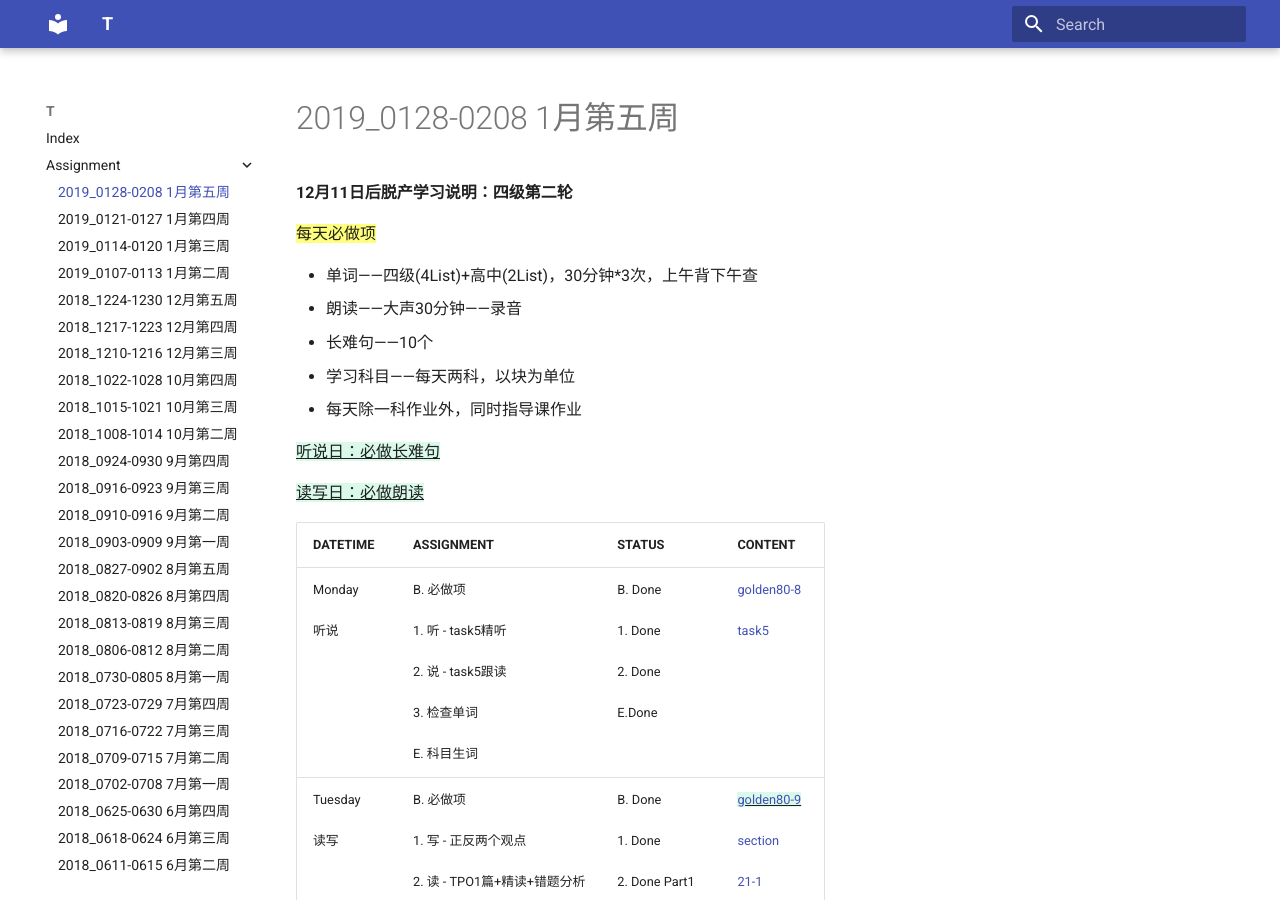
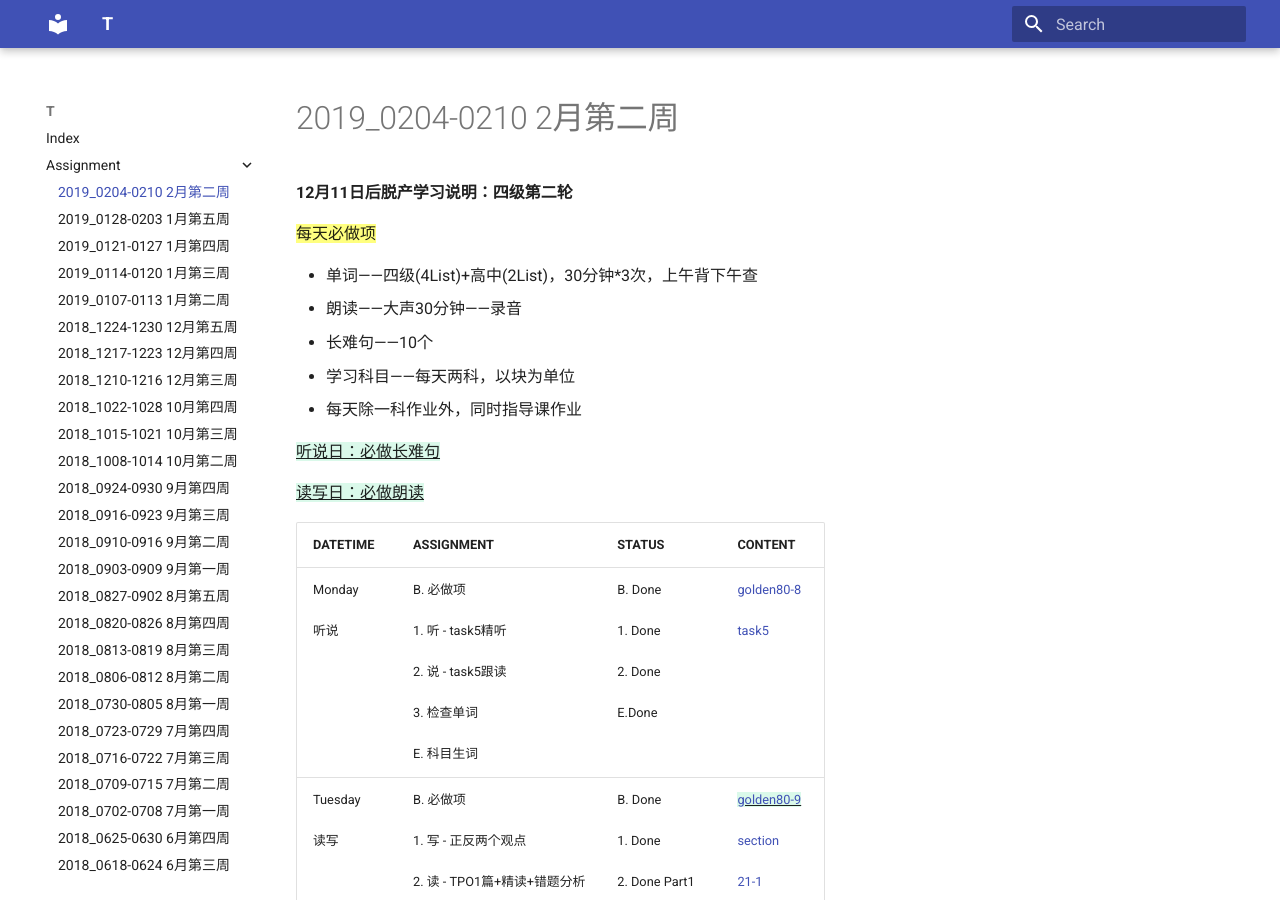
Before and after one commit to katyushaQ/t, an MkDocs documentation site: the page built from docs/assignment/2019-0204-0210.md, in a window 1280 px wide and 900 px high. Built offline with MkDocs 1.6.1 and Material for MkDocs 9.7.7, drawn with Linux system fonts in a browser that asks for light colours; old or Windows-style settings are respelled for this version of MkDocs.

Commit message:
2019-0128-0208.md 重命名为2019-0128-0203.md, 2019-0204-0210.md 添加新一周, mkdocs.yml 添加2019-0204-0210.md, 修改2019-0128-0208.md为2019-0128-0203.md

```diff
--- a/mkdocs.yml
+++ b/mkdocs.yml
@@ -9,7 +9,8 @@ pages:
 # - Course: course.md
 
 - Assignment:
-    - 2019_0128-0208 1月第五周: assignment/2019-0128-0208.md
+    - 2019_0204-0210 2月第二周: assignment/2019-0204-0210.md
+    - 2019_0128-0203 1月第五周: assignment/2019-0128-0203.md
     - 2019_0121-0127 1月第四周: assignment/2019-0121-0127.md
     - 2019_0114-0120 1月第三周: assignment/2019-0114-0120.md
     - 2019_0107-0113 1月第二周: assignment/2019-0107-0113.md
```
Also changed, not shown: docs/assignment/2019-0128-0203.md (added, +23 -0 lines), docs/assignment/2019-0204-0210.md (renamed from docs/assignment/2019-0128-0208.md).
